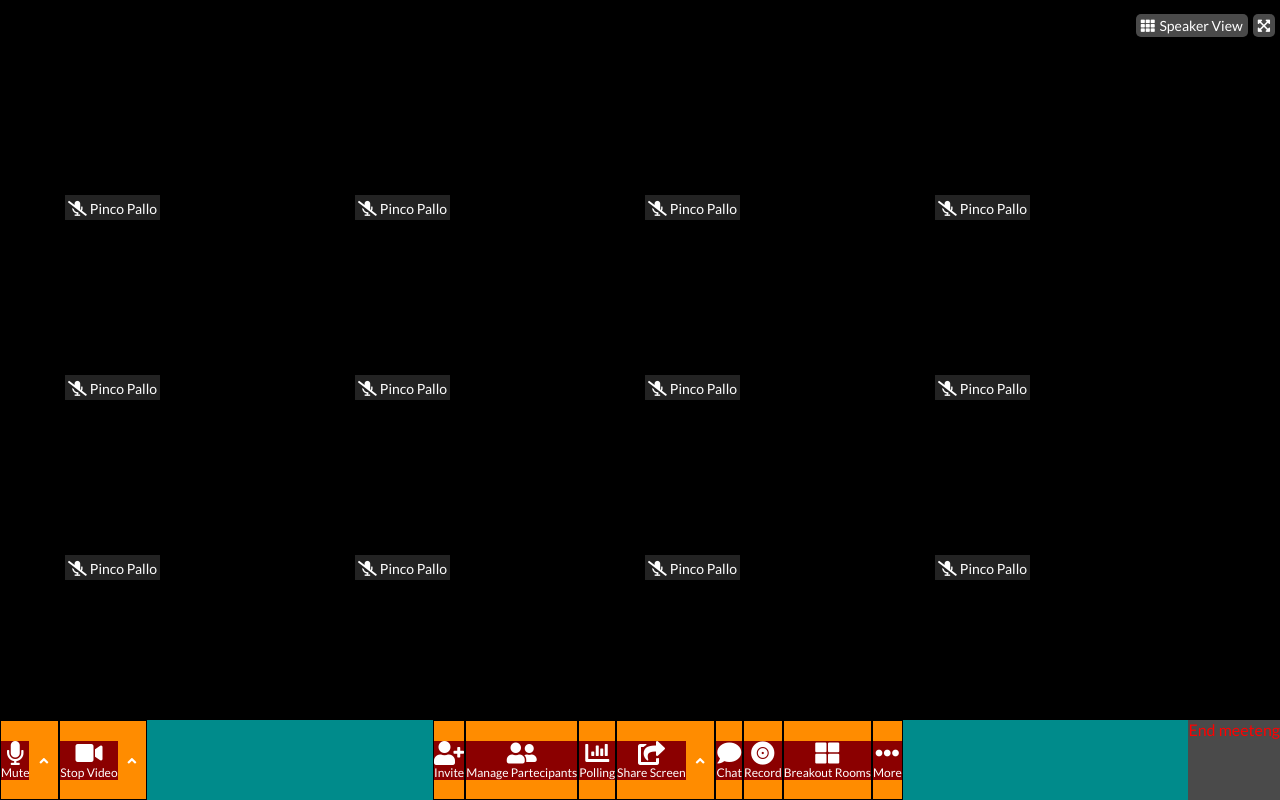
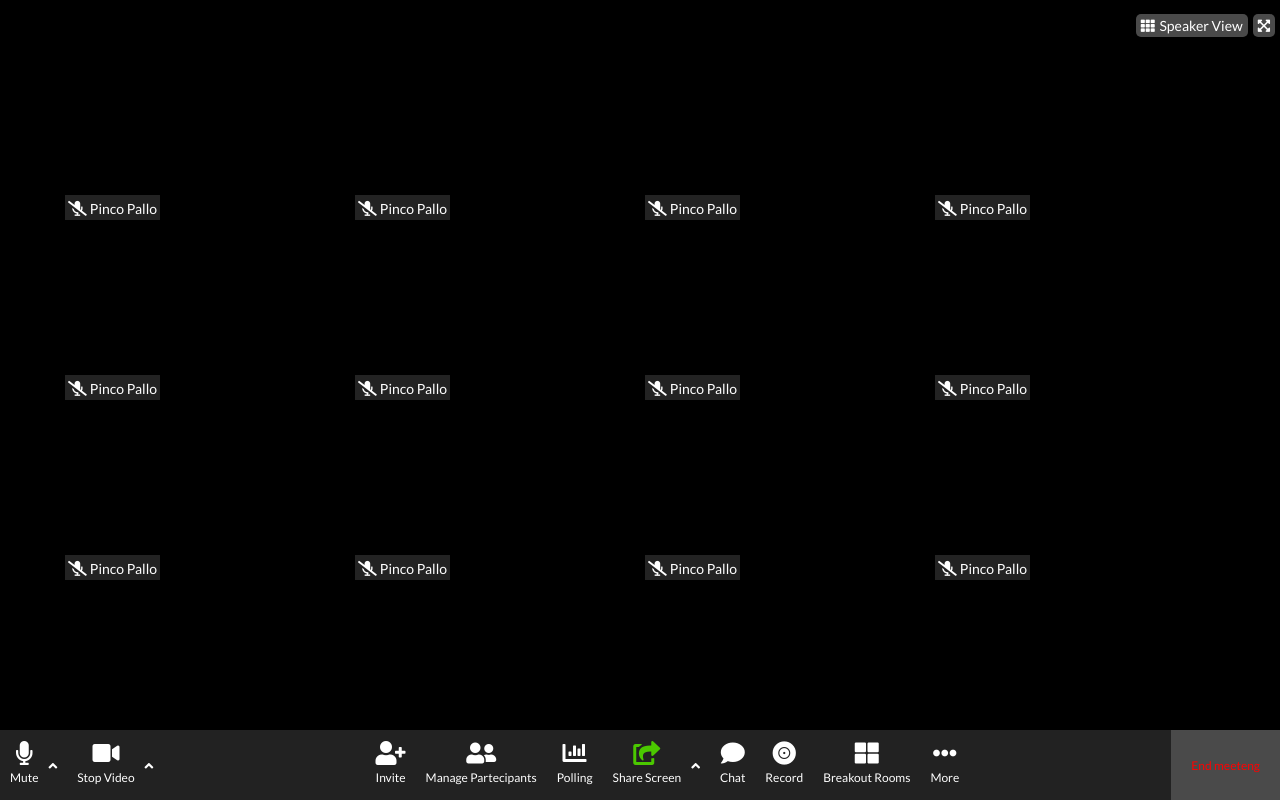
Before and after one commit to MatteoRuggieri2/html-css-zoom, a plain HTML site: page index.html in a window 1280 px wide. Drawn offline with Linux system fonts and the light colour scheme.

Commit message:
Terminato footer

```diff
--- a/css/style.css
+++ b/css/style.css
@@ -27,7 +27,7 @@ header{
 
 main{
     width: 100%;
-    height: calc( 100vh - 130px );
+    height: calc( 100vh - 120px );
     display: flex;
     flex-wrap: wrap;
     justify-content: center;
@@ -39,10 +39,10 @@ main{
 
 footer{
     width: 100%;
-    height: 80px;
+    height: 70px;
     display: flex;
     justify-content: space-between;
-    background-color: darkcyan;
+    background-color: #222222;
 }
 
 /*Icon*/
@@ -63,7 +63,11 @@ footer{
 
 .footer-input .angle-up-icon{
     font-size: 14px;
-    margin: 0 10px;
+    margin-left: 10px;
+}
+
+.footer-input .share-screen-icon{
+    color: #4bc800;
 }
 
 /*HEADER*/
@@ -108,25 +112,15 @@ main .user-target{
 }
 
 .footer-input{
+    margin: 0 10px;
     display: flex;
-    /* width: 70px; */
     align-items: center;
-
-    /*test*/
-    background-color: darkorange;
-    border: 1px solid black;
-}
-
-.footer-icon{
-    /* width: 50px; */
-    text-align: center;
-
-    /*test*/
-    background-color: darkred;
 }
 
 .footer-icon{
     font-size: 12px;
+    text-align: center;
+    margin-bottom: 5px;
 }
 
 .call-input{
@@ -134,6 +128,10 @@ main .user-target{
 }
 
 .end-meeting{
+    padding: 0 20px;
+    color: red;
     background-color: #4a4a4a;
-    color: red;
+    display: flex;
+    align-items: center;
+    font-size: 12px;
 }
```
Also changed, not shown: index.html (+1 -0 lines).
